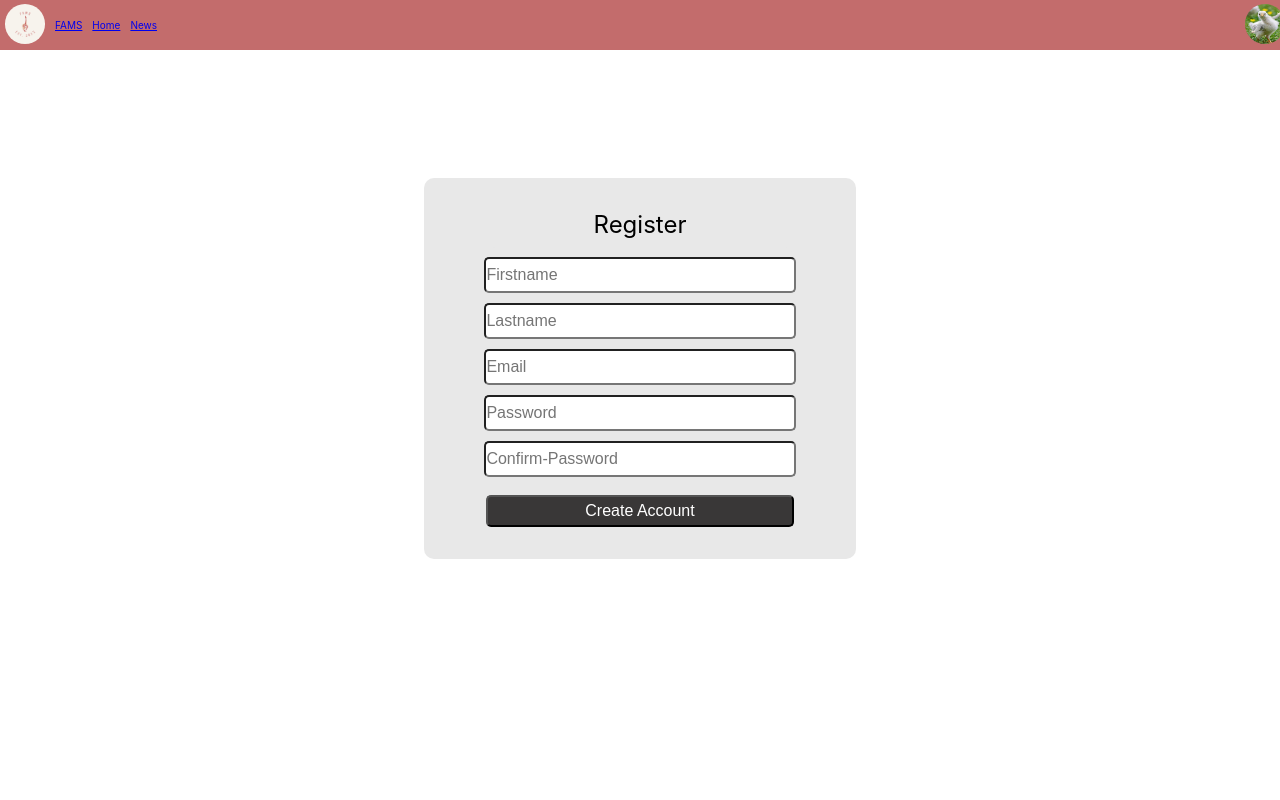
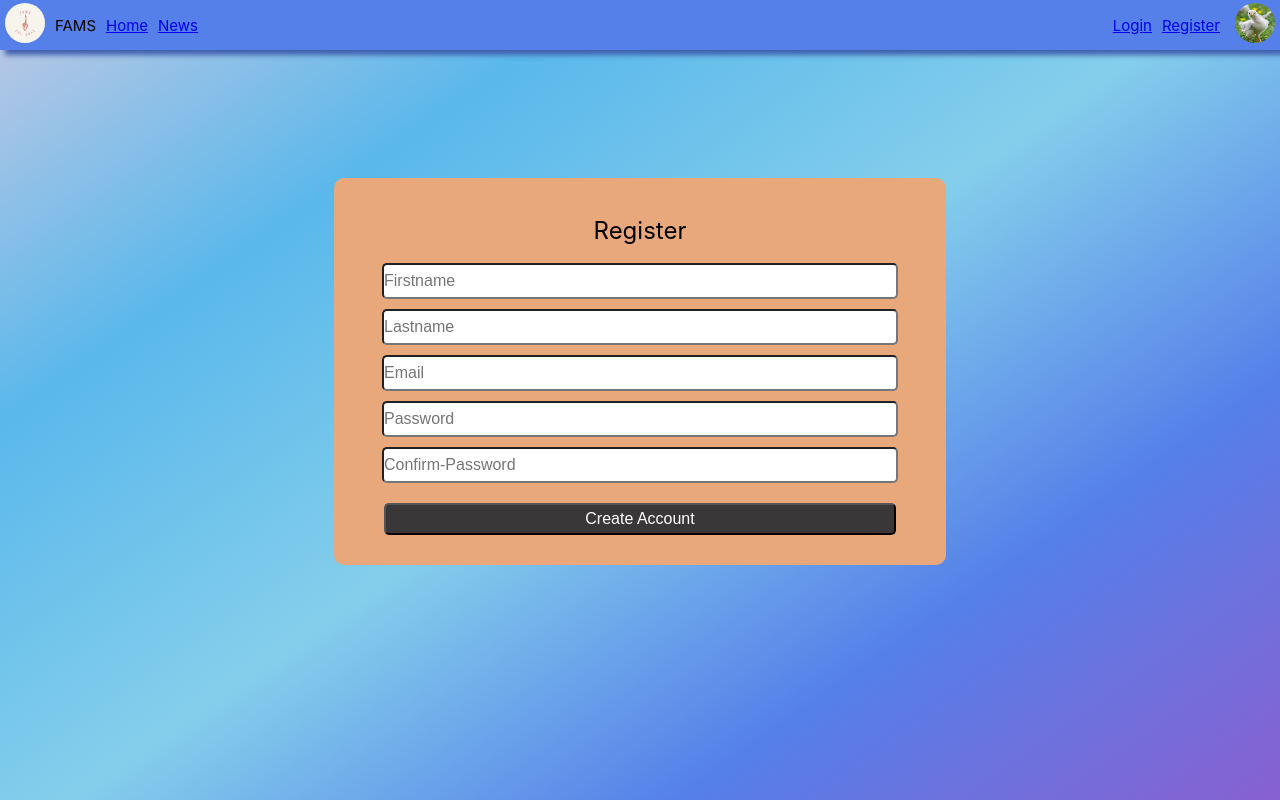
Before and after one commit to Fiw0202/ExercireTrack, a React (Create React App) app: page /register in a window 1280 px wide. Built offline with nearby package versions, Linux system fonts and the light colour scheme.

Commit message:
edit background color css

```diff
--- a/src/Components/Login/Login.css
+++ b/src/Components/Login/Login.css
@@ -13,7 +13,7 @@
 }
 
 form {
-    background-color: rgb(232, 232, 232);
+    background-color: rgb(132,206,235);
     width: 30%;
     height: 50%;
     padding: 24px;
@@ -22,7 +22,7 @@ form {
     flex-direction: column;
     align-items: center;
     justify-content: center;
-
+    box-shadow: 5px 5px 5px #4261ae;
 }
 
 .login-head {
--- a/src/Components/NavBar/NavBar.css
+++ b/src/Components/NavBar/NavBar.css
@@ -1,17 +1,20 @@
 
 .navbar-container {
-    background-color: rgb(195, 108, 108);
+    background-color: #5580E9;
     /* overflow: hidden; */
     display: flex;
     flex-direction: row;
     width: 100%;
-    height: 40px;
+    height: 4rem;
     justify-content: space-between;
     align-items: center;
-    padding: 5px;
+    padding: 0.5rem;
     /* position: fixed; */
+    font-size: 1.5rem;
+    box-shadow: 5px 5px 5px #4261ae;
+  }
 
-  }
+
 
   .navbar-left {
     display: flex;
@@ -20,26 +23,37 @@
   }
 
   .navbar-logo {
-    padding-right: 10px;
+    padding-right: 1rem;
   }
 
   .navbar-logo > img{
     border-radius: 50%;
-    width: 40px;
+    width: 4rem;
 
   }
   .navbar-left > span{
-    padding-right: 10px;
+    padding-right: 1rem;
   }
 
   .navbar-left > a{
-    padding-right: 10px;
+    padding-right: 1rem;
   }
 
-  .profile-img > img {
-    width: 40px;
+  .profile-img  {
+    width: 4rem;
     border-radius: 50%;
-    height: 40px;
+    height: 4rem;
+    margin: 0 1rem;
+  }
+
+  .navbar-right {
+    display: flex;
+    flex-direction: row;
+    align-items: center;
+  }
+
+  .switch-link > a {
+    margin: 0 0.5rem;
   }
 
   @media screen and (max-width: 300px) {
--- a/src/Components/NavBar/NavBar.js
+++ b/src/Components/NavBar/NavBar.js
@@ -1,28 +1,29 @@
 import React from "react";
-import { Link } from 'react-router-dom'
+import { Link } from "react-router-dom";
 import "./NavBar.css";
-
 
 function NavBar() {
   return (
     <div className="navbar-container">
       <div className="navbar-left">
         <div className="navbar-logo">
-          <img
-            src="./image/famslogo.PNG"
-            alt="fams-logo"
-          />
+          <img src="./image/famslogo.PNG" alt="fams-logo" />
         </div>
 
-          <Link to="/">FAMS</Link>
-          <Link to="/overview">Home</Link>
-          <Link to="/register">News</Link>
-
+        <span>FAMS</span>
+        <Link to="/overview">Home</Link>
+        <Link to="#">News</Link>
       </div>
 
       <div className="navbar-right">
-        <div className="profile-img">
-          <img src="./image/IMG_2993.jpg" alt="profile-img" />
+        <div className="switch-link">
+          <Link to="/">Login</Link>
+          <Link to="/register">Register</Link>
+        </div>
+        <div >
+        <Link to="/">
+        <img className="profile-img" src="./image/IMG_2993.jpg" alt="profile-img" />
+        </Link>
         </div>
       </div>
     </div>
--- a/src/Components/Register/Register.css
+++ b/src/Components/Register/Register.css
@@ -27,23 +27,27 @@
   border-radius: 5px;
   /* margin: 8px; */
 }
-
-.register-form {
+.register-form-container {
   display: flex;
   flex-direction: column;
+  align-items: center;
+  width: 50%;
 }
 
 .register-form {
+  padding: 3rem 5rem;
   display: flex;
+  flex-direction: column;
   border-radius: 10px;
   flex-direction: column;
   align-items: center;
   justify-content: center;
-    background-color: rgb(232, 232, 232);
+  background-color: rgb(232,168,124);
   margin-bottom: 10px;
+  /* width: 30%; */
 }
 
-.register-form >input {
+.register-form > input {
   display: flex;
   height: 32px;
   width: 100%;
@@ -56,12 +60,11 @@
   border: 1px solid red;
 }
 
-
 .btn-submit {
-  margin: 8px 0;
+  margin: 2rem 0 0;
   border-radius: 5px;
   /* padding: 8px 40%; */
-  width: 80%   ;
+  width: 100%;
   height: 32px;
   font-size: 16px;
   background-color: rgb(57, 55, 55);
--- a/src/Components/Register/Register.js
+++ b/src/Components/Register/Register.js
@@ -1,7 +1,10 @@
 import "./Register.css";
 import React, { useEffect, useState } from "react";
+import { baseUrl } from "../../store";
+import { useNavigate } from 'react-router-dom';
 
 const Register = () => {
+  const navigate = useNavigate();
   //record data
   const [formField, setFormField] = useState({});
 
@@ -29,7 +32,6 @@ const Register = () => {
     } else {
       isPass = validateInputString(value);
     }
-    console.log("isPass", isPass);
     if (isPass) {
       setAlertField({ ...alertField, [fieldName]: "pass" });
       setFormField({ ...formField, [fieldName]: value });
@@ -62,14 +64,47 @@ const Register = () => {
     } else return true;
   };
 
-  function createAccount(e) {
+  const requestPost = async (url, body) => {
+    const settings = {
+      method: "POST",
+      body: JSON.stringify(body),
+      headers: {
+        Accept: "application/json",
+        "Content-Type": "application/json",
+      },
+    };
+    try {
+      const fetchResponse = await fetch(url, settings);
+      const data = await fetchResponse.json();
+
+      return data;
+    } catch (error) {
+      return error;
+    }
+  };
+  async function createAccount(e) {
     if (!validData) {
-      return;
+      return alert("Invalid data.");
     }
-    console.log("click create acc");
+    const data = {
+      email: formField.email,
+      password: formField.password,
+      firstname: formField.firstname,
+      lastname: formField.lastname,
+    };
+    console.log("click create acc", data);
 
-    // password must equal confirm password
+    const url = `${baseUrl}user/register`;
 
+    const res = await requestPost(url, data);
+    if (res.status===201 && res.result==="complete") {
+      alert('Register complete')
+      navigate('/')
+    }else if (res.status===400) {
+      alert(`${res.name} error:${res.error}`)
+    }
+
+    // console.log("res", res);
     // send data to backend
   }
 
@@ -88,15 +123,15 @@ const Register = () => {
 
     const match = matchPassword;
     setValidData(match);
-    console.log("formField", formField);
-    console.log("validData", validData);
+    // console.log("formField", formField);
+    // console.log("validData", validData);
   }, [formField, validData, alertField]);
 
   return (
     <div className="register-container">
-      <form className="register-form">
-        <span className="register-head">Register</span>
-        <div className="register-form center">
+      <div className="register-form-container">
+      <div className="register-form center">
+      <span className="register-head">Register</span>
           <input
             className={alertField.firstname}
             type="text"
@@ -143,11 +178,11 @@ const Register = () => {
             minLength={8}
             required
           />
+          <button className="btn-submit" onClick={createAccount}>
+            Create Account
+          </button>
         </div>
-        <button type="submit" className="btn-submit" onClick={createAccount}>
-          Create Account
-        </button>
-      </form>
+      </div>
     </div>
   );
 };
--- a/src/index.css
+++ b/src/index.css
@@ -1,5 +1,12 @@
 :root{
   font-size: 10px;
+  background:  linear-gradient(145deg,  #C1C8E4, #5AB8EB, #84CEEB, #5580E9, rgb(136,96,208));
+  background-repeat: no-repeat;
+  background-origin: content-box;
+  background-attachment: fixed;
+  background-size: cover;
+
+
 }
 
 body {
--- /dev/null
+++ b/src/store.js
@@ -0,0 +1 @@
+export const baseUrl = "http://localhost:3333/"
```
Lines whose indentation alone changed are shown as unchanged.
